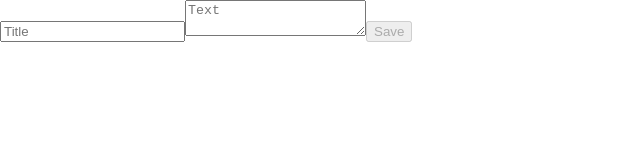
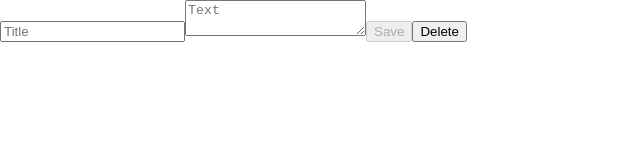
Before and after one commit to WorkAccCom/notes__react, a React (Create React App) app: page /edit in a window 1280 px wide. Shown: the top 160 px of the page, without its empty margins (0-640 px from the left). Built offline with nearby package versions, Linux system fonts and the light colour scheme.

Commit message:
Delete button added into edit component

```diff
--- a/src/App.tsx
+++ b/src/App.tsx
@@ -1,7 +1,6 @@
 // react library constituents
 import React, { useState, useEffect } from 'react';
 import { Route, Switch, Link } from 'react-router-dom';
-import ReactModal from 'react-modal';
 
 // react components
 import { Notes } from './components/Notes';
--- a/src/components/Edit/Edit.tsx
+++ b/src/components/Edit/Edit.tsx
@@ -8,6 +8,7 @@ import { editNoteInLocalStorage } from '../../data-processing/editNoteInLocalSto
 import { getNotesFromLocalStorage } from '../../data-processing/getNotesFromLocalStorage';
 
 import { Note } from '../../typedefs/Note';
+import { DeleteButton } from '../buttons/Delete';
 
 interface Props {
   listRerenderQuery: (par: Note[] | null) => void,
@@ -96,6 +97,11 @@ export const Edit: React.FC<Props> = ({
       >
         Save
       </button>
+
+      <DeleteButton
+        id={chosenNoteForEdit?.id || null}
+        listRerenderQuery={listRerenderQuery}
+      />
     </form>
   );
 };
--- a/src/components/buttons/Delete/DeleteButton.tsx
+++ b/src/components/buttons/Delete/DeleteButton.tsx
@@ -3,7 +3,7 @@ import { DeleteNoteModal } from '../../modals/Delete';
 import { Note } from '../../../typedefs/Note';
 
 interface Props {
-  id: number,
+  id: number | null,
   listRerenderQuery: (par: Note[] | null) => void,
 }
 
@@ -11,14 +11,12 @@ export const DeleteButton: React.FC<Props> = ({
   id,
   listRerenderQuery,
 }) => {
-
   const [deleteNoteModalRendered, setDeleteNoteModalRendered] = useState(false);
   const [noteForDeleteId, setNoteForDeleteId] = useState(-1);
 
-  const askForNoteDelete = (noteId: number) => {
-    setDeleteNoteModalRendered(true);
-
-    if (noteForDeleteId) {
+  const askForNoteDelete = (noteId: number | null) => {
+    if (noteId || noteId === 0) {
+      setDeleteNoteModalRendered(true);
       setNoteForDeleteId(noteId);
     }
   };
--- a/src/components/modals/Delete/DeleteNoteModal.tsx
+++ b/src/components/modals/Delete/DeleteNoteModal.tsx
@@ -1,5 +1,6 @@
-import React from 'react';
+import React, { useState } from 'react';
 import ReactModal from 'react-modal';
+import { useHistory } from 'react-router-dom';
 
 import { deleteNote } from '../../../data-processing/deleteNote';
 
@@ -18,6 +19,18 @@ export const DeleteNoteModal: React.FC<Props> = ({
   noteForDeleteId,
   listRerenderQuery,
 }) => {
+  const history = useHistory();
+
+  const handleClickOnYesButton = () => {
+    deleteNote(
+      noteForDeleteId,
+      changeModalRenderStatus,
+      listRerenderQuery,
+    );
+
+    history.push('/');
+  };
+
   return (
     <ReactModal
       isOpen={isOpen}
@@ -30,11 +43,7 @@ export const DeleteNoteModal: React.FC<Props> = ({
       <h2>Are you sure want to delete this note?</h2>
       <button
         type="button"
-        onClick={() => deleteNote(
-          noteForDeleteId,
-          changeModalRenderStatus,
-          listRerenderQuery,
-        )}
+        onClick={handleClickOnYesButton}
       >
         Yes
       </button>
```
